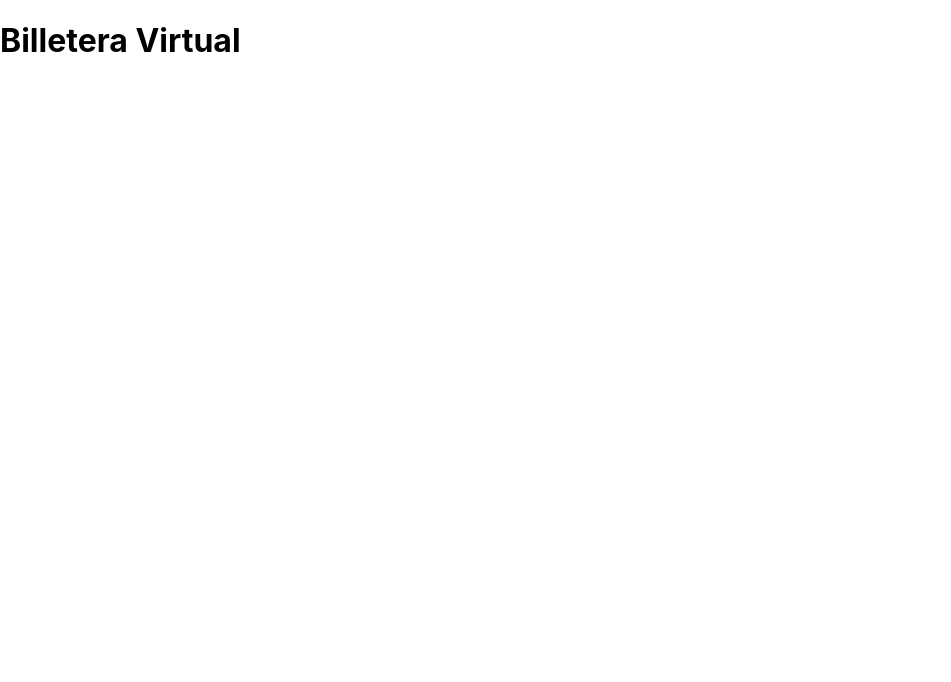
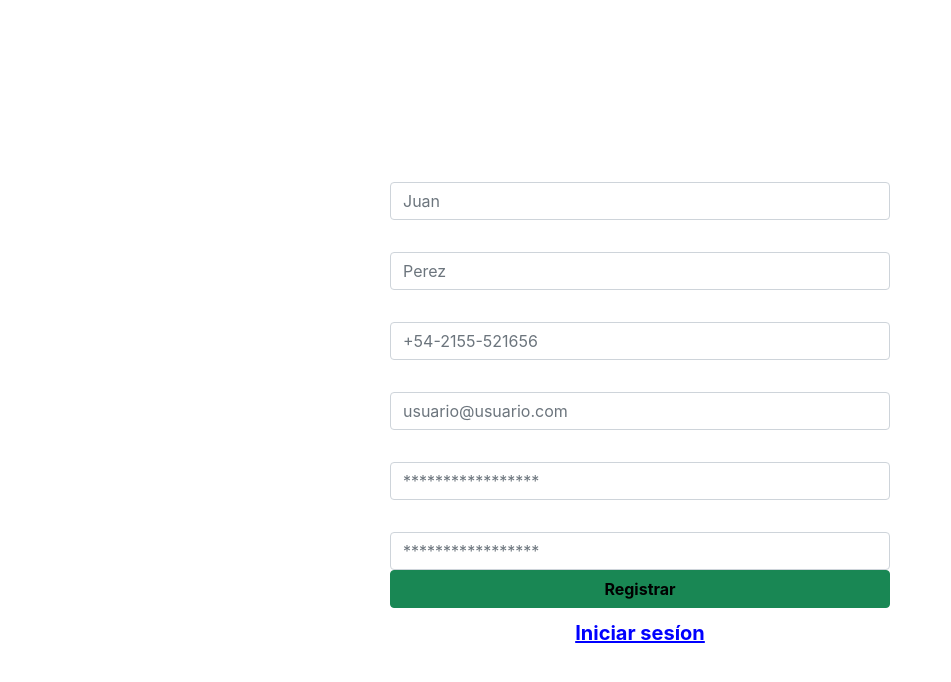
Before and after one commit to mgsanchezdev/billetera-virtual, a React (Create React App) app: page /register in a window 1280 px wide. Shown: the top 682 px of the page, without its empty margins (0-951 px from the left). Built offline with nearby package versions, Linux system fonts and the light colour scheme.

Commit message:
Creacion de rutas y paginas

```diff
--- a/public/index.html
+++ b/public/index.html
@@ -15,6 +15,7 @@
       user's mobile device or desktop. See https://developers.google.com/web/fundamentals/web-app-manifest/
     -->
     <link rel="manifest" href="%PUBLIC_URL%/manifest.json" />
+    <link href="https://cdn.jsdelivr.net/npm/bootstrap@5.0.0-beta1/dist/css/bootstrap.min.css" rel="stylesheet" integrity="sha384-giJF6kkoqNQ00vy+HMDP7azOuL0xtbfIcaT9wjKHr8RbDVddVHyTfAAsrekwKmP1" crossorigin="anonymous">
     <!--
       Notice the use of %PUBLIC_URL% in the tags above.
       It will be replaced with the URL of the `public` folder during the build.
--- a/src/App.js
+++ b/src/App.js
@@ -1,5 +1,15 @@
+import Routes from './Routes/Routes';
+//Aca importaria el provaider donde se encontraria el usario logueado para poder utilizarlo
+//en todo el sistema, utilizaria context para implementar esa funcionalidad.
+// import {AuthProvider} from './context/Auth
 function App() {
-  return <h1>Billetera Virtual</h1>;
+  return (
+    <>
+      {/*<AuthProvider> */}
+      <Routes />
+      {/*</AuthProvider> */}
+    </>
+  );
 }
 
 export default App;
--- /dev/null
+++ b/src/Component/Layout/Header.js
@@ -0,0 +1,47 @@
+import React from 'react';
+import { Link } from 'react-router-dom';
+import { Navbar, Nav, NavDropdown, Button, Col } from 'react-bootstrap';
+import './header.css';
+export const Header = () => {
+  return (
+    <Navbar collapseOnSelect expand="lg" bg="dark" variant="dark">
+      <Navbar.Brand href="#home">Billetera virtual</Navbar.Brand>
+      <Navbar.Toggle aria-controls="responsive-navbar-nav" />
+      <Navbar.Collapse id="responsive-navbar-nav">
+        <Nav className="mr-auto">
+          <NavDropdown title="Productos" id="collasible-nav-dropdown">
+            <NavDropdown.Item href="#">Pagos divididos</NavDropdown.Item>
+            <NavDropdown.Item href="#">Another action</NavDropdown.Item>
+            <NavDropdown.Item href="#">Pagos</NavDropdown.Item>
+            <NavDropdown.Item href="#">Recacudo</NavDropdown.Item>
+          </NavDropdown>
+          <NavDropdown title="Compañia" id="collasible-nav-dropdown">
+            <NavDropdown.Item href="#">Partners</NavDropdown.Item>
+            <NavDropdown.Item href="#">Recursos Gráficos</NavDropdown.Item>
+            <NavDropdown.Item href="#">Constacto</NavDropdown.Item>
+            <NavDropdown.Item href="#">Nosotros</NavDropdown.Item>
+            <NavDropdown.Item href="#">Preguntas Frecuentes</NavDropdown.Item>
+          </NavDropdown>
+          <Nav.Link href="#">Soporte</Nav.Link>
+          <NavDropdown title="Desarrollador" id="collasible-nav-dropdown">
+            <NavDropdown.Item href="#">Documentación</NavDropdown.Item>
+            <NavDropdown.Item href="#">Plugins</NavDropdown.Item>
+            <NavDropdown.Item href="">SDKs</NavDropdown.Item>
+          </NavDropdown>
+          <Nav.Link href="">Tarifas</Nav.Link>
+          <Nav.Link href="">Blog</Nav.Link>
+        </Nav>
+        <Col className="menu_login">
+          <Nav>
+            <Nav.Link href="/login">Iniciar Sesión</Nav.Link>
+            <Nav.Link eventKey={2} href="#">
+              <Link to="/register">
+                <Button className="btn_crear_cuenta"> Crear Cuenta</Button>
+              </Link>
+            </Nav.Link>
+          </Nav>
+        </Col>
+      </Navbar.Collapse>
+    </Navbar>
+  );
+};
--- /dev/null
+++ b/src/Component/Layout/header.css
@@ -0,0 +1,23 @@
+.menu_login {
+  display: flex;
+  justify-content: flex-end;
+  align-items: center;
+}
+.btn_crear_cuenta {
+  background-color: #fc5a08;
+  color: white;
+  font-weight: bold;
+  border: none;
+}
+.btn_crear_cuenta:hover {
+  background-color: #d15c21;
+}
+/*.bg-navbar {
+  /* background-color: rgba(160, 36, 36, 0.1);*/
+/* color: white;*/
+/*}
+/*
+.text-dark {
+  color: black !important;
+}
+*/
--- /dev/null
+++ b/src/Pages/Home.js
@@ -0,0 +1,9 @@
+import React from 'react';
+import { Header } from '../Component/Layout/Header';
+export const Home = () => {
+  return (
+    <>
+      <Header />
+    </>
+  );
+};
--- /dev/null
+++ b/src/Pages/HomeRegistered.js
@@ -0,0 +1,5 @@
+import React from 'react';
+
+export const HomeRegistered = () => {
+  return <div>Home cuando estoy registrado</div>;
+};
--- /dev/null
+++ b/src/Pages/Login/Login.js
@@ -0,0 +1,40 @@
+import React from 'react';
+import { Link } from 'react-router-dom';
+import { Form, Button, Container, Row, Col } from 'react-bootstrap';
+import './login.css';
+export const Login = () => {
+  return (
+    <>
+      <Container className="form-login">
+        <Form>
+          <Form.Group
+            controlId="formBasicEmail"
+            className="login-margin-top input-width"
+          >
+            <Form.Label>Email</Form.Label>
+            <Form.Control type="email" placeholder="Enter email" />
+          </Form.Group>
+
+          <Form.Group controlId="formBasicPassword">
+            <Form.Label>Contraseña</Form.Label>
+            <Form.Control type="password" placeholder="Password" />
+          </Form.Group>
+          <Link to="/home">
+            <Button className="bt-login" variant="success" type="submit">
+              Iniciar sesión
+            </Button>
+          </Link>
+        </Form>
+      </Container>
+      <Container className="container-link-register">
+        <Row>
+          <Col>
+            <Link to="/register" className="link-register">
+              Crear cuenta
+            </Link>
+          </Col>
+        </Row>
+      </Container>
+    </>
+  );
+};
--- /dev/null
+++ b/src/Pages/Login/login.css
@@ -0,0 +1,29 @@
+.form-login,
+.link-register {
+  display: flex;
+  justify-content: center;
+}
+
+.login-margin-top {
+  margin-top: 250px;
+}
+
+.input-width {
+  width: 500px;
+}
+.bt-login {
+  margin-top: 10px;
+  width: 500px;
+  font-weight: bold;
+}
+.container-link-register {
+  margin-top: 10px;
+  font-size: 20px;
+  font-weight: bold;
+}
+
+.link-register:hover {
+  font-size: 25px;
+  color: rgb(36, 23, 153);
+  text-decoration: none;
+}
--- /dev/null
+++ b/src/Pages/Register.js
@@ -0,0 +1,84 @@
+import React from 'react';
+import { Link } from 'react-router-dom';
+import { Form, Button, Container, Row, Col } from 'react-bootstrap';
+import './register.css';
+
+const Register = () => {
+  return (
+    <>
+      <Container className="register-margin-top">
+        <Row>
+          <Col className="form-register">
+            <Form className="input-width-register ">
+              <Form.Group>
+                <Form.Label className="text-form">Ingrese su nombre</Form.Label>
+                <Form.Control type="text" placeholder="Juan" name="name" />
+              </Form.Group>
+              <Form.Group>
+                <Form.Label className="text-form">
+                  Ingrese su apellido
+                </Form.Label>
+                <Form.Control type="text" placeholder="Perez" name="lastName" />
+              </Form.Group>
+              <Form.Group>
+                <Form.Label className="text-form">
+                  Ingrese su telefono
+                </Form.Label>
+                <Form.Control
+                  type="text"
+                  placeholder="+54-2155-521656"
+                  name="telefono"
+                />
+              </Form.Group>
+              <Form.Group>
+                <Form.Label className="text-form">
+                  Ingrese su usuario
+                </Form.Label>
+                <Form.Control
+                  type="email"
+                  placeholder="usuario@usuario.com"
+                  name="email"
+                />
+              </Form.Group>
+              <Form.Group>
+                <Form.Label className="text-form">
+                  Ingrese su contraseña
+                </Form.Label>
+                <Form.Control
+                  type="password"
+                  placeholder="*****************"
+                  name="password"
+                />
+              </Form.Group>
+              <Form.Group>
+                <Form.Label className="text-form">
+                  Repita la contraseña su contraseña
+                </Form.Label>
+                <Form.Control
+                  type="password"
+                  placeholder="*****************"
+                  name="passwordRepeat"
+                />
+              </Form.Group>
+              <Link to="/login" className="link-login">
+                <Button className="bt-register" type="submit" variant="success">
+                  Registrar
+                </Button>
+              </Link>
+            </Form>
+          </Col>
+        </Row>
+      </Container>
+      <Container className="container-link-login">
+        <Row>
+          <Col>
+            <Link to="/login" className="link-login">
+              Iniciar sesíon
+            </Link>
+          </Col>
+        </Row>
+      </Container>
+    </>
+  );
+};
+export default Register;
--- /dev/null
+++ b/src/Pages/register.css
@@ -0,0 +1,32 @@
+.register-margin-top {
+  margin-top: 150px;
+}
+.form-register,
+.container-link-login {
+  display: flex;
+  justify-content: center;
+}
+
+.bt-register {
+  width: 500px;
+  color: black;
+  font-weight: bold;
+}
+.text-form {
+  color: white;
+}
+
+.container-link-login {
+  margin-top: 10px;
+  font-size: 20px;
+  font-weight: bold;
+}
+.link-login {
+  color: blue;
+}
+
+.link-login:hover {
+  font-size: 25px;
+  color: rgb(79, 31, 211);
+  text-decoration: none;
+}
--- /dev/null
+++ b/src/Routes/Routes.js
@@ -0,0 +1,27 @@
+import {
+  BrowserRouter as Router,
+  Route,
+  Switch,
+  Redirect,
+} from 'react-router-dom';
+import { Home } from '../Pages/Home';
+import { Login } from '../Pages/Login/Login';
+import { HomeRegistered } from '../Pages/HomeRegistered';
+import Register from '../Pages/Register';
+
+const Routes = () => {
+  // En el ROUTER se deberia implementar un sistema de rutas publicas y privadas
+  //dependiendo si el usuario esta logueado o no
+  return (
+    <Router>
+      <Switch>
+        <Route path="/" exact component={Home} />
+        <Route path="/home" exact component={HomeRegistered} />
+        <Route path="/login" exact component={Login} />
+        <Route path="/register" exact component={Register} />
+        <Redirect to="/" />
+      </Switch>
+    </Router>
+  );
+};
+export default Routes;
```
Also changed, not shown: src/Pages/Login/schema.js (added, +10 -0 lines).
